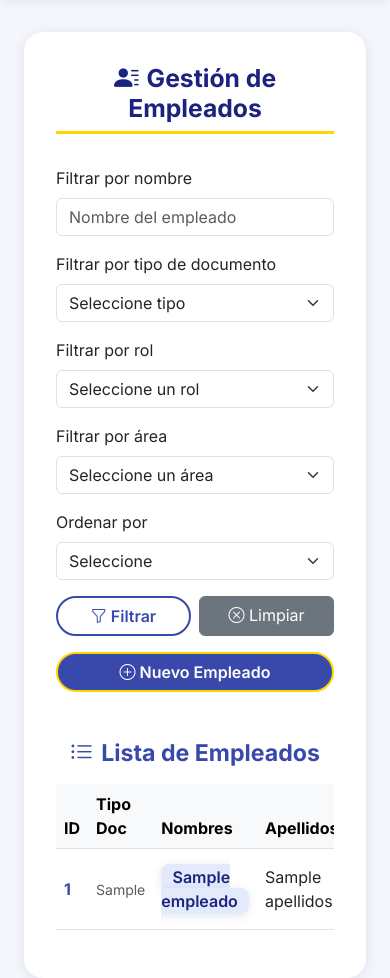
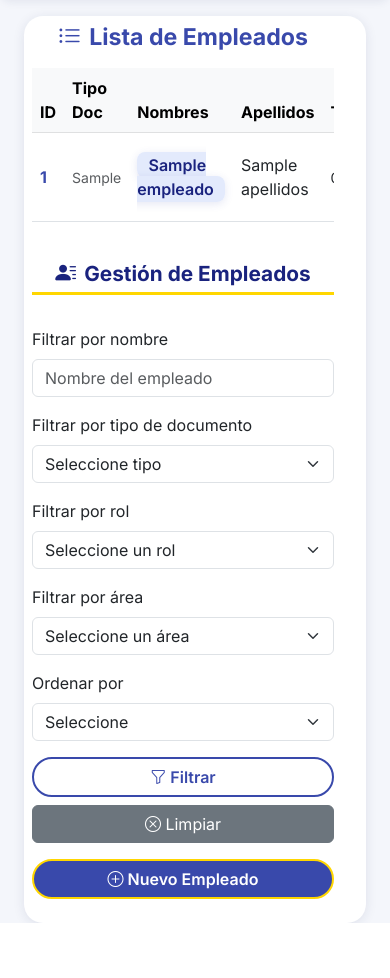
Before and after one commit to AlfCasBarajas/RACI, a PHP site: template app/views/empleados/index.php in a window 390 px wide. Shown: the part 72-1050 px from the top of the page. After the commit the page ends 995 px from the top, so only its background shows below. Run offline with PHP 8.4, Linux system fonts and the light colour scheme; a user stored in the database is signed in; tables that the repository leaves empty hold one stand-in row (values such as "Sample post"); the template is opened without the code that fills it: most values are stand-ins (such as "Sample title", 1, 10 or a date in 2020); data that the repository does not hold is empty.

Commit message:
Módulo empleados responsive. Ok

```diff
--- a/app/views/empleados/index.php
+++ b/app/views/empleados/index.php
@@ -49,13 +49,27 @@
                     color: #fff;
                     border: 2px solid #ffd600;
                 }
+                @media (max-width: 991.98px) {
+                    .empleados-card {
+                        padding: 1rem;
+                        margin-top: 1rem;
+                    }
+                }
+                @media (max-width: 767.98px) {
+                    .empleados-card {
+                        padding: 0.5rem;
+                    }
+                    .empleados-title {
+                        font-size: 1.3rem;
+                        padding-bottom: 0.3rem;
+                    }
+                }
             </style>
 
             <div class="empleados-card">
-                <div class="d-flex flex-column flex-lg-row align-items-center justify-content-center w-100 gap-5">
-                    <div class="w-100" style="max-width:450px;">
-                        <h2 class="empleados-title text-center"><i class="bi bi-person-lines-fill me-2"></i>Gestión de Empleados</h2>
-
+                <div class="row g-4 flex-lg-row flex-column-reverse align-items-stretch justify-content-center w-100">
+                    <div class="col-12 col-lg-5 d-flex flex-column align-items-center" style="max-width:450px;">
+                        <h2 class="empleados-title text-center w-100"><i class="bi bi-person-lines-fill me-2"></i>Gestión de Empleados</h2>
                         <!-- Mensajes de éxito y error -->
                         <?php if (isset($_SESSION['success'])): ?>
                             <div class="alert alert-success alert-dismissible fade show" role="alert">
@@ -74,7 +88,7 @@
                             <?php unset($_SESSION['error']); ?>
                         <?php endif; ?>
 
-                        <form method="get" action="" class="mb-3">
+                        <form method="get" action="" class="mb-3 w-100">
                             <input type="hidden" name="controller" value="empleados">
                             <input type="hidden" name="action" value="index">
                             <div class="mb-3">
@@ -121,21 +135,32 @@
                                     <option value="area" <?= (isset($_GET['orden']) && $_GET['orden'] == 'area') ? 'selected' : '' ?>>Área</option>
                                 </select>
                             </div>
-                            <div class="d-flex gap-2 justify-content-between">
-                                <button type="submit" class="btn btn-empleados-outline w-50"><i class="bi bi-funnel"></i> Filtrar</button>
-                                <a href="?controller=empleados&action=index" class="btn btn-secondary w-50"><i class="bi bi-x-circle"></i> Limpiar</a>
+                            <div class="row g-2">
+                                <div class="col-12 col-sm-6">
+                                    <button type="submit" class="btn btn-empleados-outline w-100"><i class="bi bi-funnel"></i> Filtrar</button>
+                                </div>
+                                <div class="col-12 col-sm-6">
+                                    <a href="?controller=empleados&action=index" class="btn btn-secondary w-100"><i class="bi bi-x-circle"></i> Limpiar</a>
+                                </div>
                             </div>
                         </form>
-                        <div class="text-center">
+                        <div class="text-center w-100 mb-3">
                             <?php if (!$isTrabajador): ?>
                                 <a href="?controller=empleados&action=create" class="btn btn-empleados w-100"><i class="bi bi-plus-circle me-1"></i>Nuevo Empleado</a>
                             <?php endif; ?>
                         </div>
                     </div>
-                    <div class="w-100" style="max-width:1200px;">
+                    <div class="col-12 col-lg-7" style="max-width:1200px;">
                         <h3 class="mb-3 text-center" style="color:#3949ab;font-weight:700;"><i class="bi bi-list-ul me-2"></i>Lista de Empleados</h3>
-                        <div class="table-responsive">
+                        <div class="empleados-table-responsive">
                             <table class="table align-middle table-hover">
+                                            <style>
+                                                /* ...existing code... */
+                                                .empleados-table-responsive {
+                                                    width: 100%;
+                                                    overflow-x: auto;
+                                                }
+                                            </style>
                                 <thead class="table-light">
                                     <tr>
                                         <th>ID</th>
@@ -168,10 +193,10 @@
                                         <td><span class="badge bg-info"><?= htmlspecialchars($empleado['area_nombre'] ?? 'Sin área') ?></span></td>
                                         <td>
                                             <?php if (!$isCoordinador && !$isSupervisor && !$isTrabajador): ?>
-                                                <a href="?controller=empleados&action=edit&id=<?= $empleado['id_empleado'] ?>" class="btn btn-empleados-outline btn-sm me-1" title="Editar"><i class="bi bi-pencil"></i></a>
-                                                <a href="?controller=empleados&action=delete&id=<?= $empleado['id_empleado'] ?>" class="btn btn-danger btn-sm" title="Eliminar" onclick="return confirm('¿Seguro que deseas eliminar este empleado?');" style="border-radius:2rem;"><i class="bi bi-trash"></i></a>
+                                                <a href="?controller=empleados&action=edit&id=<?= $empleado['id_empleado'] ?>" class="btn btn-empleados-outline btn-sm me-1 mb-1" title="Editar"><i class="bi bi-pencil"></i></a>
+                                                <a href="?controller=empleados&action=delete&id=<?= $empleado['id_empleado'] ?>" class="btn btn-danger btn-sm mb-1" title="Eliminar" onclick="return confirm('¿Seguro que deseas eliminar este empleado?');" style="border-radius:2rem;"><i class="bi bi-trash"></i></a>
                                             <?php elseif (!$isCoordinador && $isSupervisor && !$isTrabajador): ?>
-                                                <a href="?controller=empleados&action=edit&id=<?= $empleado['id_empleado'] ?>" class="btn btn-empleados-outline btn-sm" title="Editar"><i class="bi bi-pencil"></i></a>
+                                                <a href="?controller=empleados&action=edit&id=<?= $empleado['id_empleado'] ?>" class="btn btn-empleados-outline btn-sm mb-1" title="Editar"><i class="bi bi-pencil"></i></a>
                                             <?php endif; ?>
                                         </td>
                                     </tr>
```
